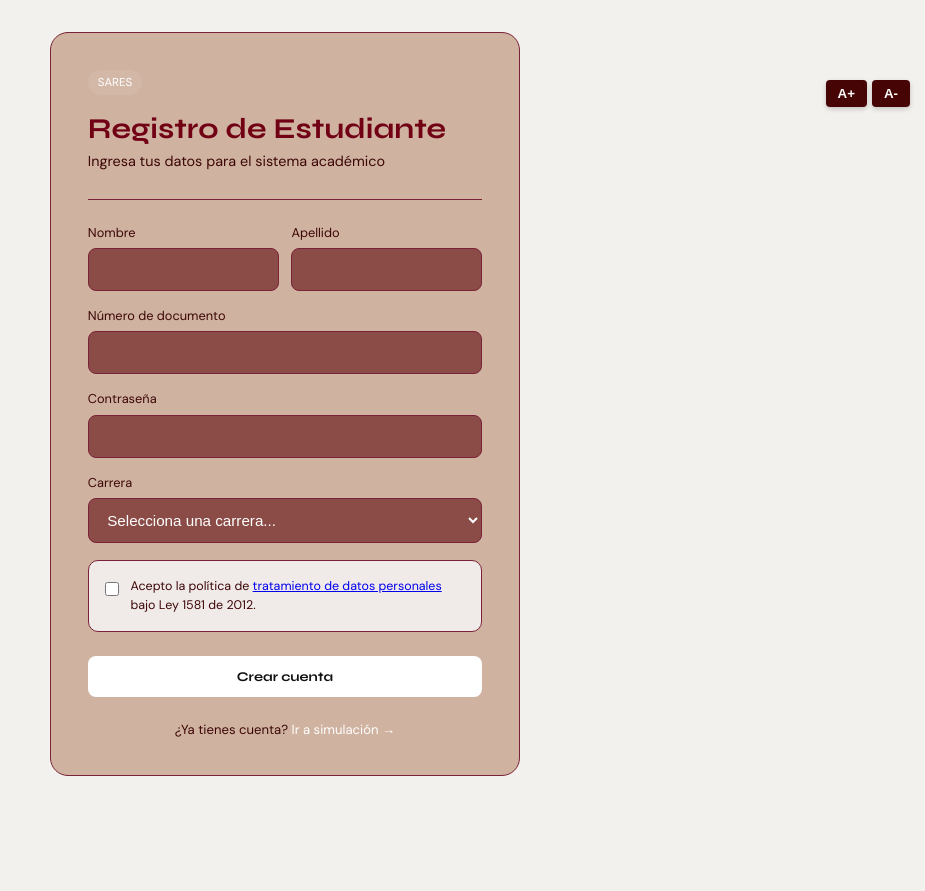
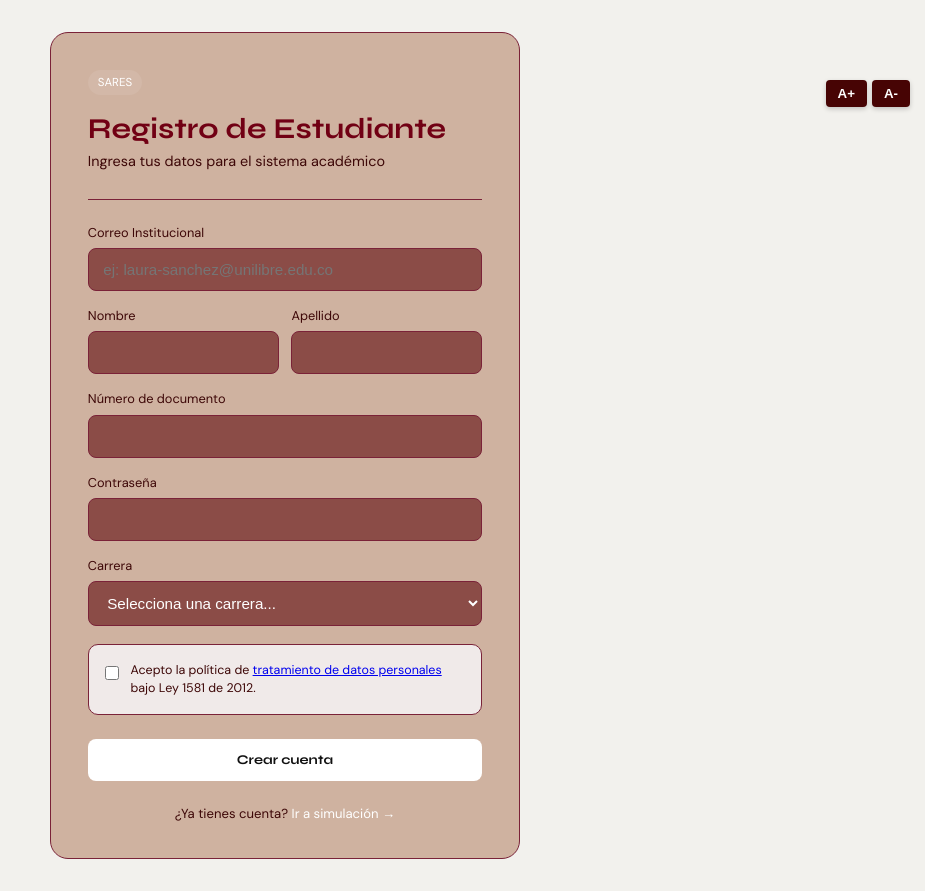
Before and after one commit to juancifuentes07/sares-web, a Flask app: page /registro in a window 1280 px wide. Shown: the whole page, without its empty margins (355-1280 px from the left). Before the commit the page ends 776 px from the top, so only its background shows below. Run offline with Flask 3, Linux system fonts and the light colour scheme.

Commit message:
mejoras en la validacion del registro de estudiante

```diff
--- a/app.py
+++ b/app.py
@@ -112,6 +112,11 @@ def registrar_estudiante_route():
 
     response, status = registrar_estudiante(data)
 
+    if status == 201:
+        # Auto-login después del registro
+        session["estudiante_id"] = response.get("estudiante_id")
+        session["estudiante_nombre"] = response.get("nombre")
+
     return jsonify(response), status
 @app.route("/estudiantes", methods=["GET"])
 def obtener_estudiantes():
--- a/services/estudiante_service.py
+++ b/services/estudiante_service.py
@@ -41,8 +41,8 @@ def registrar_estudiante(data):
     password_hash = generate_password_hash(password)
 
     try:
-        crear_estudiante(nombre, apellido, documento, carrera, password_hash)
-        return {"mensaje": "Estudiante creado correctamente"}, 201
+        estudiante = crear_estudiante(nombre, apellido, documento, carrera, password_hash)
+        return {"mensaje": "Estudiante creado correctamente", "estudiante_id": estudiante["id"], "nombre": estudiante["nombre"]}, 201
     except oracledb.IntegrityError:
         return {"error": "El documento ya existe"}, 400
     except oracledb.Error as e:
--- a/templates/registro.html
+++ b/templates/registro.html
@@ -209,15 +209,20 @@ select:focus{
 
   <form id="formRegistro" onsubmit="event.preventDefault(); registrar();">
 
+    <div class="field">
+      <label>Correo Institucional</label>
+      <input type="email" id="correo" oninput="extraerNombreApellido(this.value)" placeholder="ej: laura-sanchez@unilibre.edu.co" required>
+    </div>
+
     <div class="row">
       <div class="field">
         <label>Nombre</label>
-        <input type="text" id="nombre" required>
+        <input type="text" id="nombre" pattern="[a-zA-ZáéíóúÁÉÍÓÚñÑ\s]+" title="Solo se permiten letras" oninput="this.value = this.value.replace(/[^a-zA-ZáéíóúÁÉÍÓÚñÑ\s]/g, '')" required>
       </div>
 
       <div class="field">
         <label>Apellido</label>
-        <input type="text" id="apellido" required>
+        <input type="text" id="apellido" pattern="[a-zA-ZáéíóúÁÉÍÓÚñÑ\s]+" title="Solo se permiten letras" oninput="this.value = this.value.replace(/[^a-zA-ZáéíóúÁÉÍÓÚñÑ\s]/g, '')" required>
       </div>
     </div>
 <div class="accesibilidad-bar" style="position: fixed; top: 80px; right: 15px; z-index: 9999; display: flex; gap: 5px;">
@@ -228,7 +233,7 @@ select:focus{
 <script src="{{ url_for('static', filename='js/accesibilidad.js') }}"></script>
     <div class="field">
       <label>Número de documento</label>
-      <input type="text" id="documento" maxlength="10" required>
+      <input type="text" id="documento" maxlength="11" pattern="\d{7,11}" title="El documento debe tener entre 7 y 11 números" oninput="this.value = this.value.replace(/[^0-9]/g, '')" required>
     </div>
 
     <div class="field">
@@ -270,11 +275,31 @@ select:focus{
 
 <script>
 
+function extraerNombreApellido(correo) {
+  if (!correo || !correo.includes('@')) return;
+
+  // Extraer la parte antes del @
+  const parteCorreo = correo.split('@')[0];
+
+  // Separar por guión
+  const partes = parteCorreo.split('-');
+
+  if (partes.length >= 2) {
+    // Capitalizar primera letra
+    const nombre = partes[0].charAt(0).toUpperCase() + partes[0].slice(1);
+    const apellido = partes[1].charAt(0).toUpperCase() + partes[1].slice(1);
+
+    document.getElementById('nombre').value = nombre;
+    document.getElementById('apellido').value = apellido;
+  }
+}
+
 async function registrar(){
 
     const btn = document.getElementById("btnRegistrar");
 
     const data = {
+        correo: document.getElementById("correo").value.trim(),
         nombre: document.getElementById("nombre").value.trim(),
         apellido: document.getElementById("apellido").value.trim(),
         documento: document.getElementById("documento").value.trim(),
@@ -282,6 +307,20 @@ async function registrar(){
         acepta_tratamiento: document.getElementById("acepta_datos").checked,
         password: document.getElementById("contrasena").value
     };
+
+    // Validar campos vacíos
+    const camposFaltantes = [];
+    if (!data.correo) camposFaltantes.push("Correo Institucional");
+    if (!data.nombre) camposFaltantes.push("Nombre");
+    if (!data.apellido) camposFaltantes.push("Apellido");
+    if (!data.documento) camposFaltantes.push("Número de documento");
+    if (!data.password) camposFaltantes.push("Contraseña");
+    if (!data.carrera) camposFaltantes.push("Carrera");
+
+    if (camposFaltantes.length > 0) {
+        showToast("Faltan los siguientes campos: " + camposFaltantes.join(", "), "error");
+        return;
+    }
 
     if(!data.acepta_tratamiento){
         showToast("Debe aceptar tratamiento de datos.","error");
@@ -319,7 +358,7 @@ async function registrar(){
         const result = await response.json();
 
         if(response.ok){
-            window.location.href = "/login";
+            window.location.href = "/dashboard";
         }else{
             showToast(result.error || "Error en registro.","error");
         }
```
